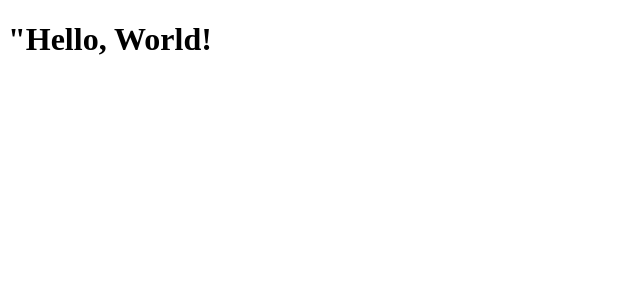
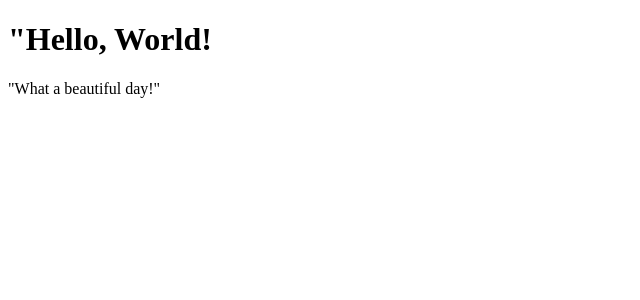
Before and after one commit to ManfrediOrlando/app-esercizio, a React (Create React App) app: page / in a window 1280 px wide. Shown: the top 300 px of the page, without its empty margins (0-640 px from the left). Built offline with nearby package versions, Linux system fonts and the light colour scheme.

Commit message:
Components7

```diff
--- a/src/Hello.js
+++ b/src/Hello.js
@@ -1,7 +1,8 @@
 import React from "react";
-
+import { Message } from "./Message";
 export class Hello extends React.Component {
     render(){
-        return <h1>"Hello, World!</h1>
+        return <><h1>"Hello, World!</h1>
+                  <Message/></>
     }
 }
--- /dev/null
+++ b/src/Message.js
@@ -0,0 +1,7 @@
+import React from "react";
+
+export class Message extends React.Component {
+    render(){
+        return <p>"What a beautiful day!"</p>
+    }
+}
```
